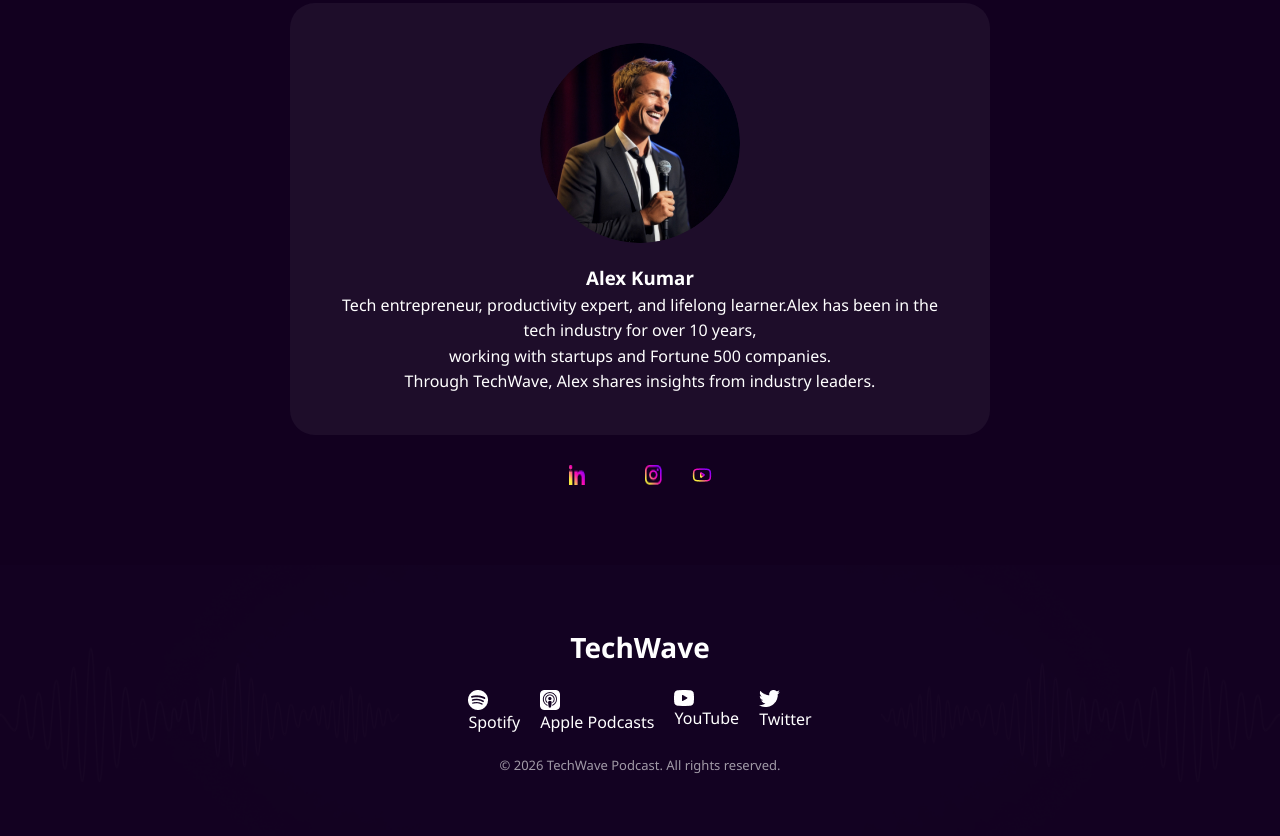
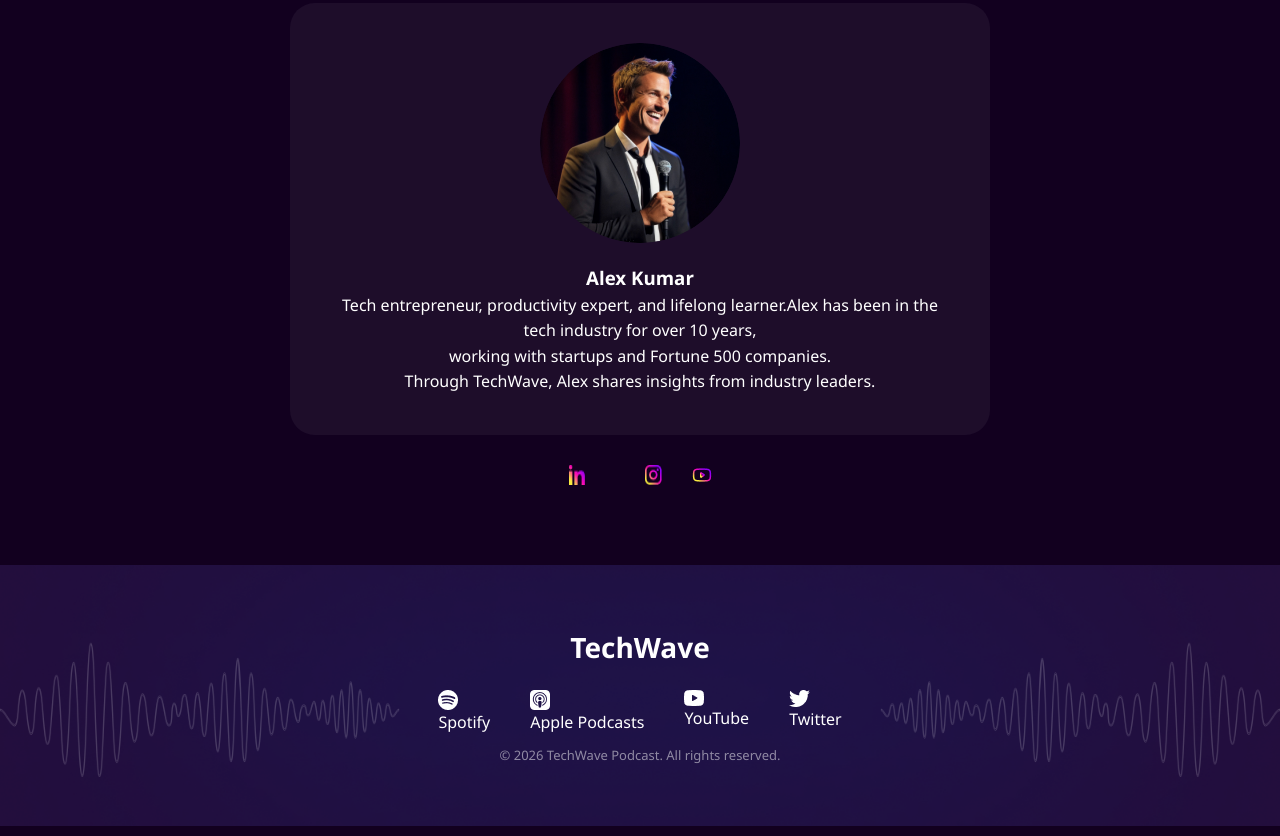
Before and after one commit to mahibulislamhossain/assaingment2, a plain HTML site: page index.html in a window 1280 px wide. Shown: the part 3049-3885 px from the top of the page. Drawn offline with Linux system fonts and the light colour scheme.

Commit message:
tried best

```diff
--- a/style.css
+++ b/style.css
@@ -304,10 +304,10 @@ a {
 }
 
 .footer::before {
-    content: "";
+
     position: absolute;
     inset: 0;
-    background: rgba(18,0,31,0.9);
+    background: rgba(21, 0, 36, 0.9);
 }
 
 .footer * {
@@ -325,13 +325,13 @@ a {
     display: flex;
     justify-content: center;
     flex-wrap: wrap;
-    gap: 20px;
-    margin-bottom: 20px;
+    gap: 40px;
+    margin-bottom: 10px;
 }
 
 .footer p {
     font-size: 13px;
-    opacity: 0.6;
+    opacity: 0.5;
 }
 
 
```
